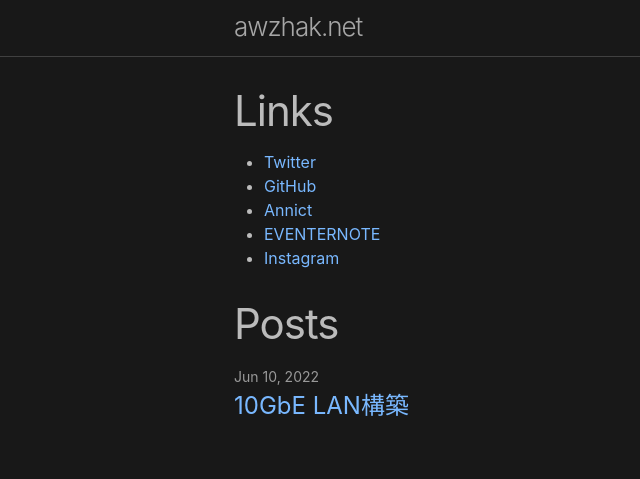
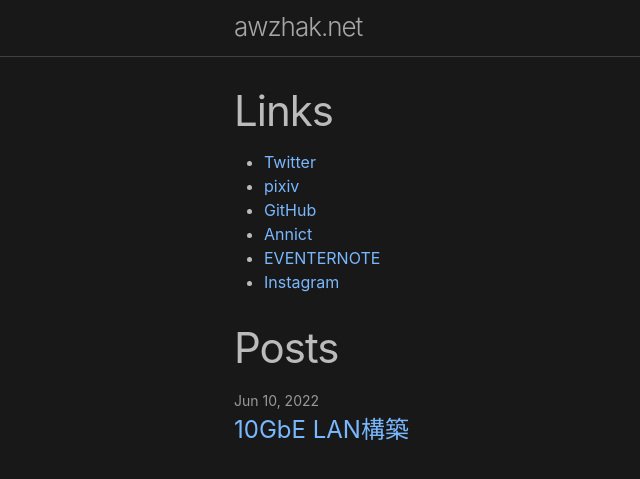
Before and after one commit to awzhak/awzhak.net, a Jekyll site: the page built from index.md, in a window 1280 px wide. Shown: the top 479 px of the page, without its empty margins (36-676 px from the left). Built offline with Jekyll 4.4.1, drawn with Linux system fonts in a browser that asks for light colours.

Commit message:
add pixiv link

```diff
--- a/_layouts/home.html
+++ b/_layouts/home.html
@@ -20,6 +20,7 @@ layout: default
   <div class="post-content">
     <ul>
       <li><a href="https://twitter.com/awzhak">Twitter</a></li>
+      <li><a href="https://www.pixiv.net/users/84820910">pixiv</a></li>
       <li><a href="https://github.com/awzhak">GitHub</a></li>
       <li><a href="https://annict.com/@awzhak/watching">Annict</a></li>
       <li><a href="https://www.eventernote.com/users/awzhak">EVENTERNOTE</a></li>
```
